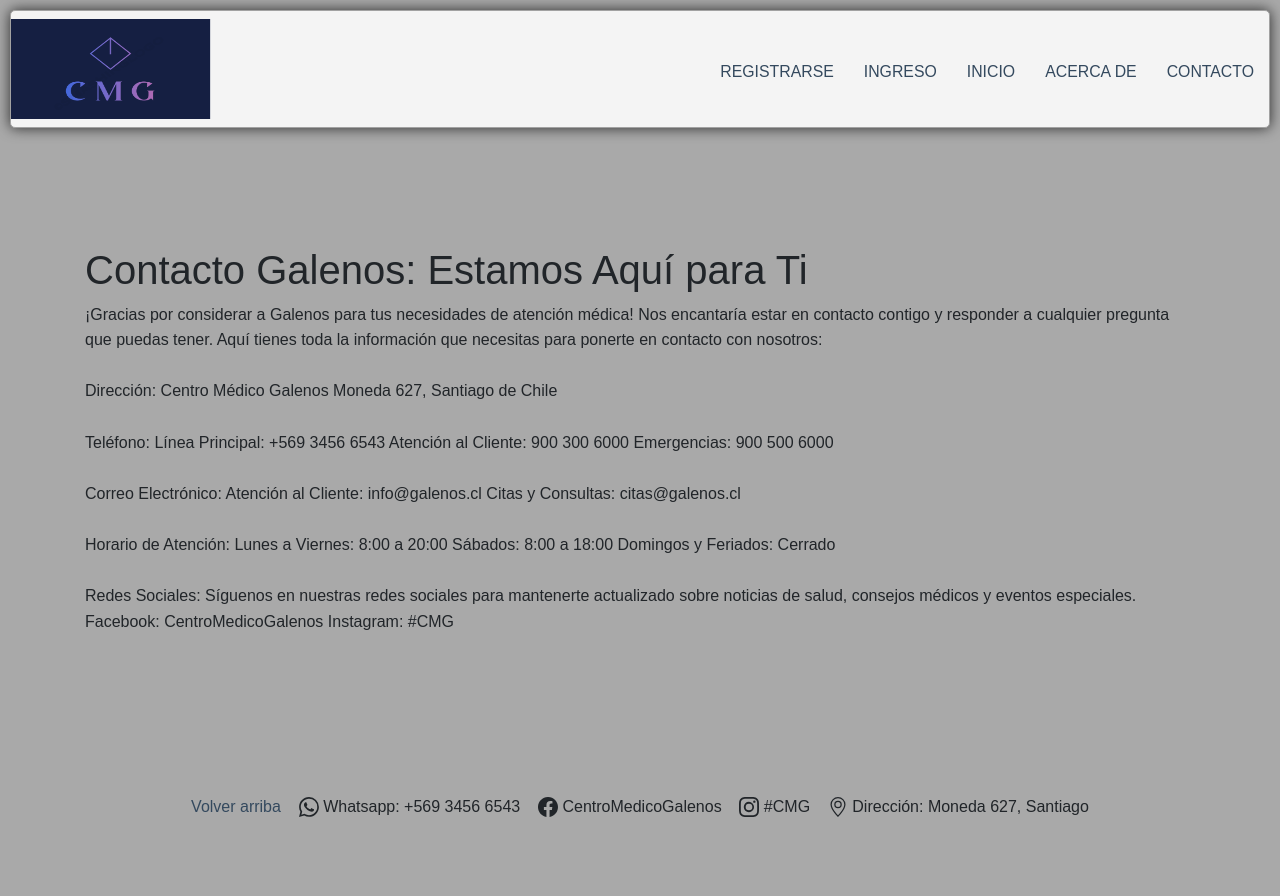
After one commit to cesar-hb/CMGalenos, a Django app: page /contacto/ in a window 1280 px wide. The commit adds this page. Run offline with Django 4.2, Linux system fonts and the light colour scheme.

Commit message:
listo? ...

```diff
--- a/cmg/forms.py
+++ b/cmg/forms.py
@@ -8,7 +8,7 @@ from django.contrib.auth.forms import UserCreationForm
 class ReservaForm(ModelForm):
     class Meta:
         model = AtencionMedica
-        fields = ['id', 'fecha', 'doctor', 'precio',
+        fields = ['fecha', 'doctor',
         'especialidad']
 
 class IniciarSesionForm(Form):
--- a/cmg/templates/cmg/base.html
+++ b/cmg/templates/cmg/base.html
@@ -33,13 +33,13 @@
           {% endif %}
             <li><a href="{% url 'home' %}">Inicio</a></li>
           {% if user.is_authenticated and user.is_staff %}
-            <li><a class="nav-link" href="">Administrar sistema</a></li>
-            <li><a class="nav-link" href="">Informes</a></li>
-            <li><a class="nav-link" href="">Agenda médico</a></li>
+            <li><a class="nav-link" href="{% url 'admin:index' %}">Administrar sistema</a></li>
+            <li><a class="nav-link" href="{% url 'reporte_informes' %}">Informes</a></li>
+            <li><a class="nav-link" href="{% url 'agenda_medico' %}">Agenda médico</a></li>
           {% endif %}
           {% if not user.is_staff %}
-          <li><a href="#">Acerca de</a></li>
-          <li><a href="#">Contacto</a></li>
+          <li><a href="{% url 'acerca_de' %}">Acerca de</a></li>
+          <li><a href="{% url 'contacto' %}">Contacto</a></li>
           {% endif %}
           {% if user.is_authenticated%}
             <a class="nav-link" href="{% url 'cerrar_sesion' %}" tabindex="-1">Cerrar Sesion</a>
--- /dev/null
+++ b/cmg/templates/cmg/contacto.html
@@ -0,0 +1,35 @@
+{% extends 'cmg/base.html' %}
+{% load static%}
+{% block content %}
+
+<ion-card>
+    <ion-content>
+        <h1>Contacto Galenos: Estamos Aquí para Ti</h1>
+        <p>¡Gracias por considerar a Galenos para tus necesidades de atención médica! Nos encantaría estar en contacto contigo y responder a cualquier pregunta que puedas tener. Aquí tienes toda la información que necesitas para ponerte en contacto con nosotros:
+            <br><br>
+            Dirección:
+            Centro Médico Galenos
+            Moneda 627, Santiago de Chile
+            <br><br>
+            Teléfono:
+            Línea Principal: +569 3456 6543
+            Atención al Cliente: 900 300 6000
+            Emergencias: 900 500 6000
+            <br><br>
+            Correo Electrónico:
+            Atención al Cliente: info@galenos.cl
+            Citas y Consultas: citas@galenos.cl
+            <br><br>
+            Horario de Atención:
+            Lunes a Viernes: 8:00 a 20:00
+            Sábados: 8:00 a 18:00
+            Domingos y Feriados: Cerrado
+            <br><br>
+            Redes Sociales:
+            Síguenos en nuestras redes sociales para mantenerte actualizado sobre noticias de salud, consejos médicos y eventos especiales.
+
+                Facebook: CentroMedicoGalenos
+                Instagram: #CMG</p>
+    </ion-content>
+</ion-card>
+{% endblock %}
--- a/cmg/urls.py
+++ b/cmg/urls.py
@@ -2,6 +2,8 @@ from django.urls import path
 
 from .views import home
 from .views import registrar_usuario, iniciar_sesion, cerrar_sesion, ReservarHora
+from .views import poblar_bd, acerca_de, contacto, agenda_medico, reporte_informes
+
 
 urlpatterns = [
     path('', home, name="home"),
@@ -9,5 +11,10 @@ urlpatterns = [
     path('iniciar_sesion/', iniciar_sesion, name="iniciar_sesion"),
     path('cerrar_sesion/', cerrar_sesion, name='cerrar_sesion'),
     path('reservar_hora/<action>/<id>', ReservarHora, name="reservar_hora"),
+    path('poblar_bd', poblar_bd, name="poblar_bd"),
+    path('acerca_de/', acerca_de, name="acerca_de"),
+    path('contacto/', contacto, name="contacto"),
+    path('agenda_medico/', agenda_medico, name="agenda_medico"),
+    path('reporte_informes/', reporte_informes, name="reporte_informes"),
 
 ]
--- a/cmg/views.py
+++ b/cmg/views.py
@@ -6,12 +6,25 @@ from django.views.generic import ListView, CreateView, UpdateView, DeleteView, D
 from django.contrib.auth import login, logout, authenticate
 from .forms import ReservaForm, IniciarSesionForm, RegistroForm
 from django.views.decorators.csrf import csrf_exempt
-from .models import AtencionMedica
+from .models import AtencionMedica, Especialidad
 from django.contrib.auth import login, logout, authenticate
 
 
 def home(request):
     return render(request, "cmg/home.html")
+
+def acerca_de(request):
+    return render(request, "cmg/acerca_de.html")
+
+def contacto(request):
+    return render(request, "cmg/contacto.html")
+
+def agenda_medico(request):
+    return render(request, "cmg/agenda_medico.html")
+
+def reporte_informes(request):
+    return render(request, "cmg/reporte_informes.html")
+
 
 class registrar_usuario(CreateView):
     model = User
@@ -78,3 +91,12 @@ def ReservarHora(request, action, id):
 
     data["list"] = AtencionMedica.objects.all().order_by('id')
     return render(request, "cmg/reservar_hora.html", data)
+
+def poblar_bd(request):
+    Especialidad.objects.all().delete()
+    Especialidad.objects.Create(idEspecialidad=1, nombreEspecialidad="Kinesiología")
+    Especialidad.objects.Create(idEspecialidad=2, nombreEspecialidad="Oncología")
+    Especialidad.objects.Create(idEspecialidad=3, nombreEspecialidad="Medicina general")
+    Especialidad.objects.Create(idEspecialidad=4, nombreEspecialidad="Medicina niños")
+    Especialidad.objects.Create(idEspecialidad=5, nombreEspecialidad="Oftalmología")
+    return redirect(reservar_hora, action='ins', id = '-1')
```
Also changed, not shown: cmg/models.py (+3 -5 lines), cmg/templates/cmg/acerca_de.html (added, +27 -0 lines), cmg/templates/cmg/agenda_medico.html (added, +9 -0 lines), cmg/templates/cmg/reporte_informes.html (added, +8 -0 lines), cmg/templates/cmg/reservar_hora.html (+1 -31 lines), cmg/migrations/0002_remove_atencionmedica_precio.py (added), cmg/migrations/0003_alter_atencionmedica_fecha.py (added), db.sqlite3, media/images/planificador.webp (added), media/images/reporte.png (added).
